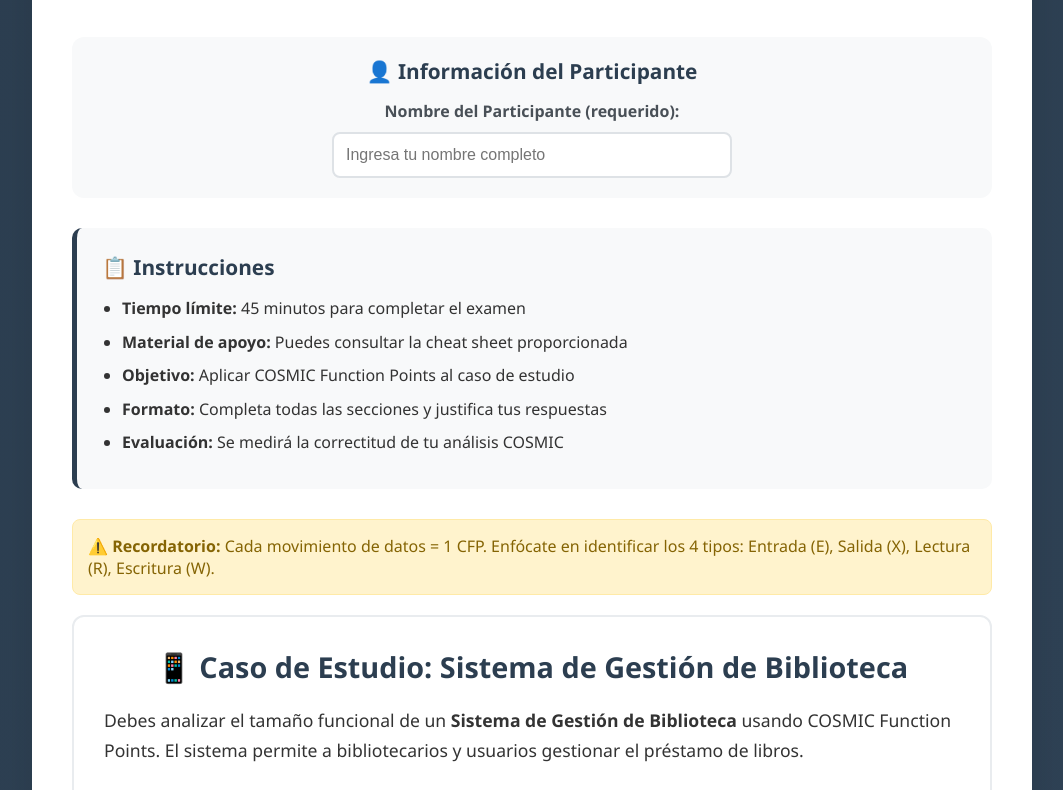
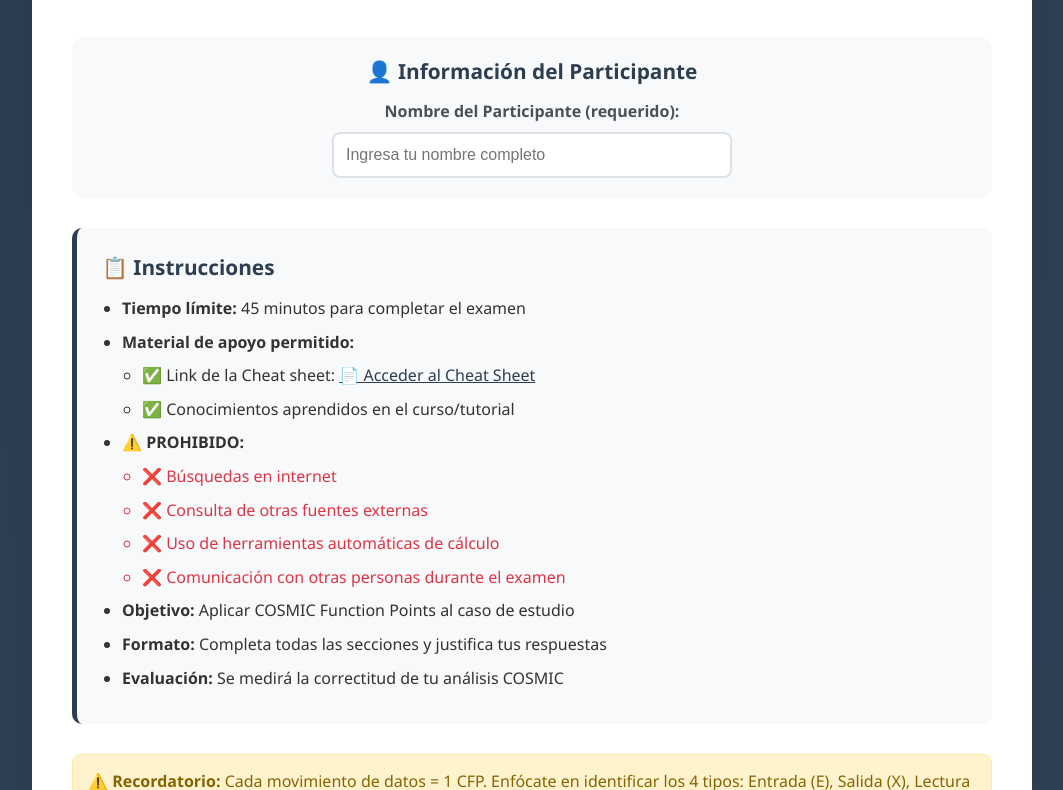
Before and after one commit to israelparra/examen-cosmic-experiment, a plain HTML site: page index.html in a window 1280 px wide. Shown: the part 413-1203 px from the top of the page, without its empty margins (108-1171 px from the left). Drawn offline with Linux system fonts and the light colour scheme.

Commit message:
Update index.html

```diff
--- a/index.html
+++ b/index.html
@@ -338,7 +338,20 @@
                 <h3>📋 Instrucciones</h3>
                 <ul>
                     <li><strong>Tiempo límite:</strong> 45 minutos para completar el examen</li>
-                    <li><strong>Material de apoyo:</strong> Puedes consultar la cheat sheet proporcionada</li>
+                    <li><strong>Material de apoyo permitido:</strong>
+                        <ul style="margin-top: 8px;">
+                            <li>✅ Link de la Cheat sheet: <a href="https://drive.google.com/file/d/1gIzmTy-oBprPjBvArOBSWX8546AjKJz5/view?usp=sharing" target="_blank" style="color: #2c3e50; text-decoration: underline;">📄 Acceder al Cheat Sheet</a></li>
+                            <li>✅ Conocimientos aprendidos en el curso/tutorial</li>
+                        </ul>
+                    </li>
+                    <li><strong>⚠️ PROHIBIDO:</strong>
+                        <ul style="margin-top: 8px; color: #dc3545;">
+                            <li>❌ Búsquedas en internet</li>
+                            <li>❌ Consulta de otras fuentes externas</li>
+                            <li>❌ Uso de herramientas automáticas de cálculo</li>
+                            <li>❌ Comunicación con otras personas durante el examen</li>
+                        </ul>
+                    </li>
                     <li><strong>Objetivo:</strong> Aplicar COSMIC Function Points al caso de estudio</li>
                     <li><strong>Formato:</strong> Completa todas las secciones y justifica tus respuestas</li>
                     <li><strong>Evaluación:</strong> Se medirá la correctitud de tu análisis COSMIC</li>
```
